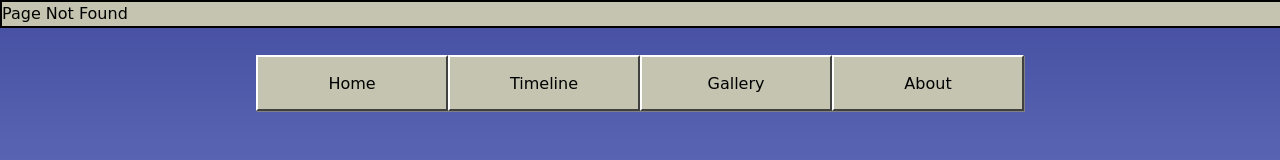
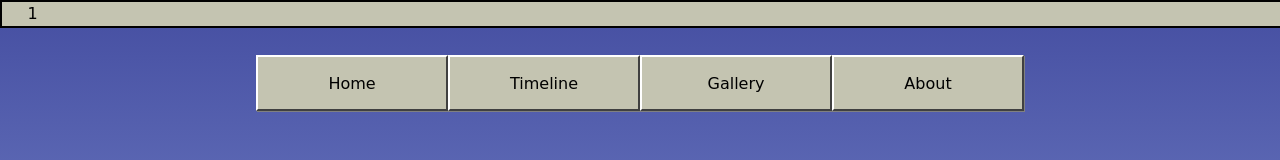
Before and after one commit to ValeriaMakarevich/Retro-web, a React (Vite) app: page /eras/1 in a window 1280 px wide. Before the commit this address had no page. Shown: the top 160 px of the page. Built offline with nearby package versions, Linux system fonts and the light colour scheme.

Commit message:
Update the page title rendering function in the header and update the styles

```diff
--- a/src/components/Header/Header.module.css
+++ b/src/components/Header/Header.module.css
@@ -1,6 +1,9 @@
 .container{
     background-color: rgb(196, 196, 177);
     width: 100%;
-    height: 8%;
     border: 2px solid black;
 }
+
+.text{
+    margin-left: 2%;
+}
--- a/src/components/Header/Header.tsx
+++ b/src/components/Header/Header.tsx
@@ -1,23 +1,27 @@
-import { useLocation } from "react-router-dom";
+import { useLocation, useParams } from "react-router-dom";
 import styles from "./Header.module.css";
+
 
 
 
 function Header() {
 const location = useLocation();
+const {year}= useParams()
 console.log(location)
 
 const getPageTitle = (path: string) => {
   if (path === "/") return "Home";
   if (path === "/timeline") return "Timeline";
-  if (path === "/eras") return "Era";
+  if (path.startsWith("/eras/")) return year ;
   if (path === "/gallery") return "Gallery";
   if (path === "/about") return "About";
   return "Page Not Found";
 };
 
   return (
-    <div className={styles.container}>{getPageTitle(location.pathname)}</div>
+    <div className={styles.container}>
+      <div className={styles.text}>{getPageTitle(location.pathname)}</div>
+    </div>
   );
 }
 
```
